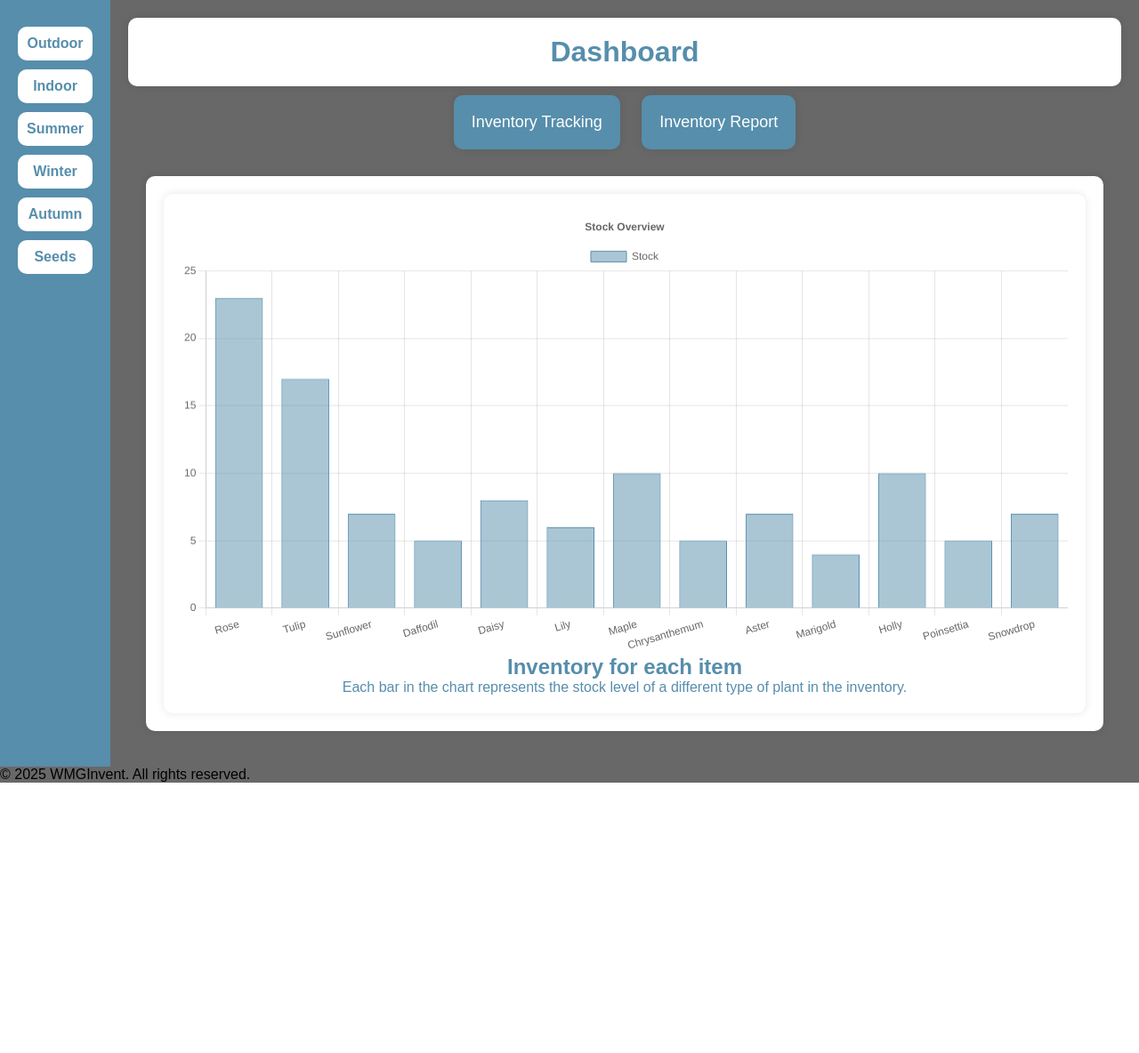
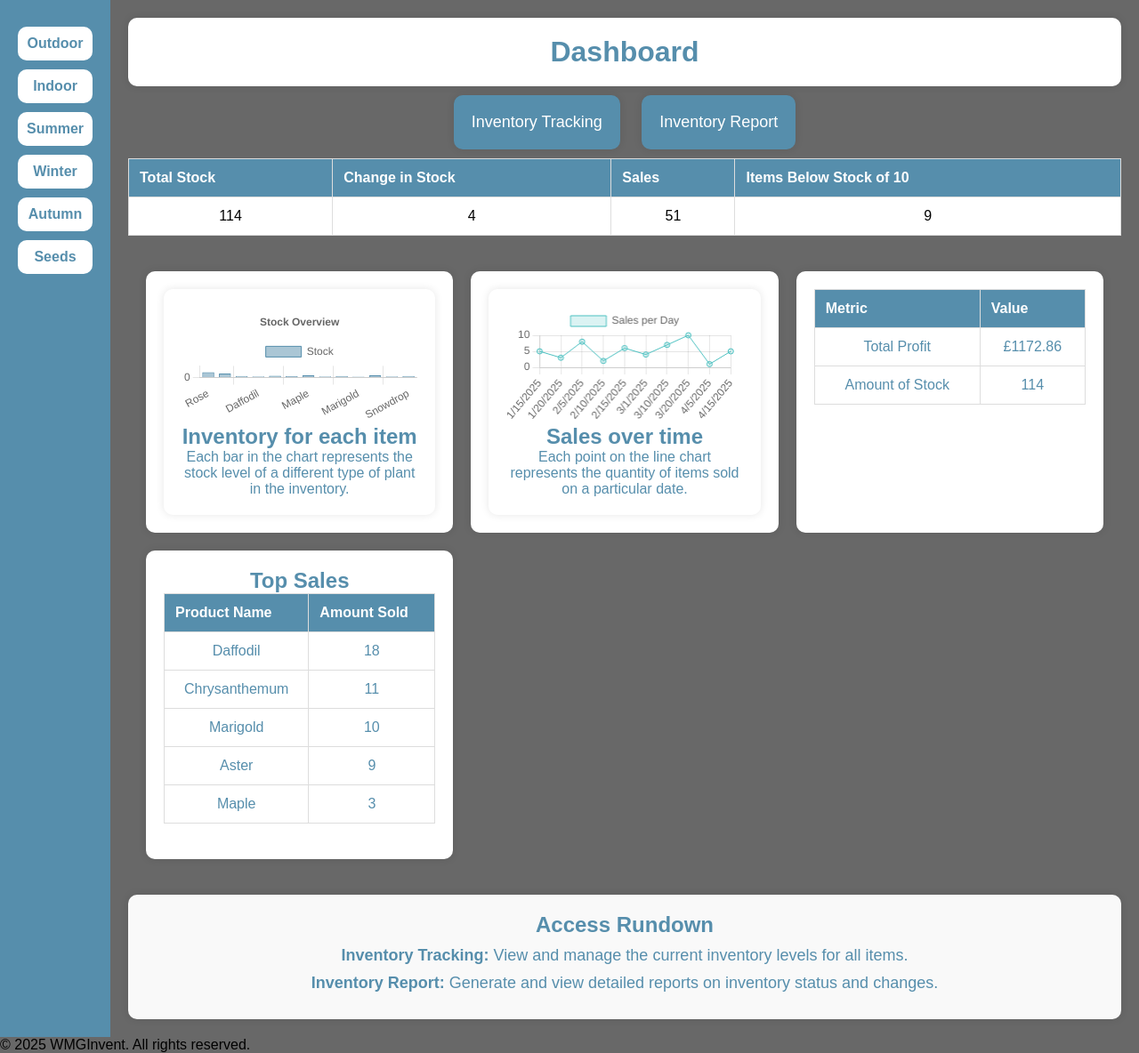
Before and after one commit to CoverlessDev/WM278, a Flask app: page /dashboard in a window 1280 px wide. Shown: the part 118-1302 px from the top of the page at 89% size. Before the commit the page ends 998 px from the top, so only its background shows below. Run offline with Flask 3, Linux system fonts and the light colour scheme.

Commit message:
#15 Updated the dashboard

```diff
--- a/app.py
+++ b/app.py
@@ -1,7 +1,7 @@
 import json
 from flask import Flask, render_template, request, send_file, jsonify, redirect, url_for, session
 from flask.views import MethodView
-from datetime import datetime
+from datetime import datetime, timedelta
 import os
 import io
 
@@ -46,6 +46,32 @@ def calculate_metrics():
         "total_profit": round(total_profit, 2),
         "amount_of_stock": amount_of_stock
     }
+
+
+def calculate_total_stock():
+    inventory = load_all_inventory()
+    return sum(item['stock'] for item in inventory)
+
+
+def calculate_stock_change():
+    log_file_path = 'static/jsons/stock_changes_log.JSON'
+    with open(log_file_path, 'r') as log_file:
+        log_data = json.load(log_file)
+
+    # Calculate the stock change
+    stock_change = sum(entry['new_stock'] - entry['old_stock'] for entry in log_data)
+    return stock_change
+
+
+def calculate_sales():
+    sales_data = load_sales_data()
+    total_sales = sum(sale.get('quantity_sold', 0) for sale in sales_data)
+    return total_sales
+
+
+def get_low_stock_items():
+    inventory = load_all_inventory()
+    return [item['type_of_plant'] for item in inventory if item['stock'] < 10]
 
 
 def load_sales_data():
@@ -253,6 +279,25 @@ def api_sales_data():
     return jsonify(sales_data)
 
 
+@app.route('/api/top_sales')
+def api_top_sales():
+    sales_data = load_sales_data()
+    aggregated_sales = {}
+
+    for sale in sales_data:
+        product_name = sale['product_name']
+        quantity_sold = sale.get('quantity_sold', 0)
+        if product_name in aggregated_sales:
+            aggregated_sales[product_name] += quantity_sold
+        else:
+            aggregated_sales[product_name] = quantity_sold
+
+    sorted_sales = sorted(aggregated_sales.items(), key=lambda x: x[1], reverse=True)
+    top_sales = [{'product_name': name, 'quantity_sold': quantity} for name, quantity in sorted_sales[:10]]
+
+    return jsonify(top_sales)
+
+
 @app.route('/api/metrics')
 def api_metrics():
     metrics = calculate_metrics()
@@ -286,13 +331,35 @@ def logout():
     return redirect(url_for('login'))
 
 
+@app.route('/api/dashboard_metrics')
+def api_dashboard_metrics():
+    total_stock = calculate_total_stock()
+    stock_change = calculate_stock_change()
+    sales = calculate_sales()
+    low_stock_items = get_low_stock_items()
+    low_stock_count = len(low_stock_items)
+
+    metrics = {
+        "total_stock": total_stock,
+        "stock_change": stock_change,
+        "sales": sales,
+        "low_stock_count": low_stock_count
+    }
+    return jsonify(metrics)
+
+
+@app.route('/dashboard_metrics')
+def dashboard_metrics():
+    return render_template('resources/dashboard_metrics.html')
+
+
 app.add_url_rule('/', view_func=HomePage.as_view('home'))
 app.add_url_rule('/product/<season>/<product_name>', view_func=ProductPage.as_view('product'))
 app.add_url_rule('/management', view_func=ManagementPage.as_view('management'))
 app.add_url_rule('/profile', view_func=ProfilePage.as_view('profile'))
-app.add_url_rule('/dashboard', view_func=DashboardPage.as_view('dashboard'))
 app.add_url_rule('/purchase', view_func=PurchasePage.as_view('purchase'), methods=['GET', 'POST'])
 app.add_url_rule('/inventory_report', view_func=InventoryReportPage.as_view('inventory_report'))
+app.add_url_rule('/dashboard', view_func=DashboardPage.as_view('dashboard'))
 
 if __name__ == '__main__':
     app.run(debug=True)
--- a/templates/pages/dashboard.html
+++ b/templates/pages/dashboard.html
@@ -42,6 +42,29 @@
             height: 100%;
         }
 
+        .access-rundown {
+            margin-top: 20px;
+            padding: 20px;
+            background-color: #f9f9f9;
+            border-radius: 10px;
+            box-shadow: 0 0 10px rgba(0, 0, 0, 0.1);
+            color: #568eac;
+        }
+
+        .access-rundown h2 {
+            font-size: 24px;
+            margin-bottom: 10px;
+        }
+
+        .access-rundown ul {
+            list-style-type: none;
+            padding: 0;
+        }
+
+        .access-rundown ul li {
+            margin-bottom: 10px;
+            font-size: 18px;
+        }
     </style>
 </head>
 <body>
@@ -55,23 +78,45 @@
         </div>
         <a href="{{ url_for('inventory_tracking') }}" class="dashboard-button">Inventory Tracking</a>
         <a href="{{ url_for('inventory_report') }}" class="dashboard-button">Inventory Report</a>
+
         {% if session['user'] == 'admin' %}
             <a href="{{ url_for('purchase') }}" class="dashboard-button">Purchasing Management</a>
         {% endif %}
+        {% include 'resources/dashboard_metrics.html' %}
 
         <div class="dashboard-container">
             <div class="dashboard-box chart-container">
                 {% include 'resources/inventory_chart.html' %}
             </div>
-            {% if session['user'] == 'admin' %}
             <div class="dashboard-box chart-container">
                 {% include 'resources/sales_chart.html' %}
             </div>
+            {% if session['user'] == 'admin' %}
+            {% endif %}
             <div class="dashboard-box chart-container">
                 {% include 'resources/key_metrics.html' %}
             </div>
-            {% endif %}
+            <div class="dashboard-box chart-container">
+                {% include 'resources/top_sales.html' %}
+            </div>
+        </div>
 
+        <div class="access-rundown">
+            <h2>Access Rundown</h2>
+            <ul>
+                <li>
+                    <strong>Inventory Tracking:</strong> View and manage the current inventory levels for all items.
+                </li>
+                <li>
+                    <strong>Inventory Report:</strong> Generate and view detailed reports on inventory status and
+                    changes.
+                </li>
+                {% if session['user'] == 'admin' %}
+                    <li>
+                        <strong>Purchasing Management:</strong> Manage purchasing orders and supplier information.
+                    </li>
+                {% endif %}
+            </ul>
         </div>
     </div>
 </div>
--- /dev/null
+++ b/templates/resources/dashboard_metrics.html
@@ -0,0 +1,60 @@
+<style>
+    .dashboard-metrics {
+        width: 100%;
+        margin-bottom: 20px;
+    }
+
+    .metrics-table {
+        width: 100%;
+        border-collapse: collapse;
+    }
+
+    .metrics-table th, .metrics-table td {
+        border: 1px solid #ddd;
+        padding: 8px;
+    }
+
+    .metrics-table th {
+        background-color: #ffffff;
+        text-align: left;
+    }
+
+    .key_metrics {
+        background-color: #ffffff;
+    }
+</style>
+
+<div class="dashboard-metrics">
+    <table class="metrics-table key_metrics">
+        <thead>
+        <tr>
+            <th>Total Stock</th>
+            <th>Change in Stock</th>
+            <th>Sales</th>
+            <th>Items Below Stock of 10</th>
+        </tr>
+        </thead>
+        <tbody>
+        <tr>
+            <td id="total_stock"></td>
+            <td id="stock_change"></td>
+            <td id="sales"></td>
+            <td id="low_stock_count"></td>
+        </tr>
+        </tbody>
+    </table>
+</div>
+
+<script>
+    document.addEventListener('DOMContentLoaded', function () {
+        fetch('/api/dashboard_metrics')
+            .then(response => response.json())
+            .then(data => {
+                document.getElementById('total_stock').textContent = data.total_stock;
+                document.getElementById('stock_change').textContent = data.stock_change;
+                document.getElementById('sales').textContent = data.sales;
+                document.getElementById('low_stock_count').textContent = data.low_stock_count;
+            })
+            .catch(error => console.error('Error fetching dashboard metrics:', error));
+    });
+</script>
--- /dev/null
+++ b/templates/resources/top_sales.html
@@ -0,0 +1,34 @@
+<div class="dashboard-metrics">
+    <h2>Top Sales</h2>
+    <table class="metrics-table">
+        <thead>
+        <tr>
+            <th>Product Name</th>
+            <th>Amount Sold</th>
+        </tr>
+        </thead>
+        <tbody id="top_sales_table">
+        </tbody>
+    </table>
+</div>
+
+<script>
+    document.addEventListener('DOMContentLoaded', function () {
+        fetch('/api/top_sales')
+            .then(response => response.json())
+            .then(data => {
+                const tableBody = document.getElementById('top_sales_table');
+                data.forEach(sale => {
+                    const row = document.createElement('tr');
+                    const productNameCell = document.createElement('td');
+                    const amountSoldCell = document.createElement('td');
+                    productNameCell.textContent = sale['product_name'];
+                    amountSoldCell.textContent = sale['quantity_sold'];
+                    row.appendChild(productNameCell);
+                    row.appendChild(amountSoldCell);
+                    tableBody.appendChild(row);
+                });
+            })
+            .catch(error => console.error('Error fetching top sales:', error));
+    });
+</script>
```
